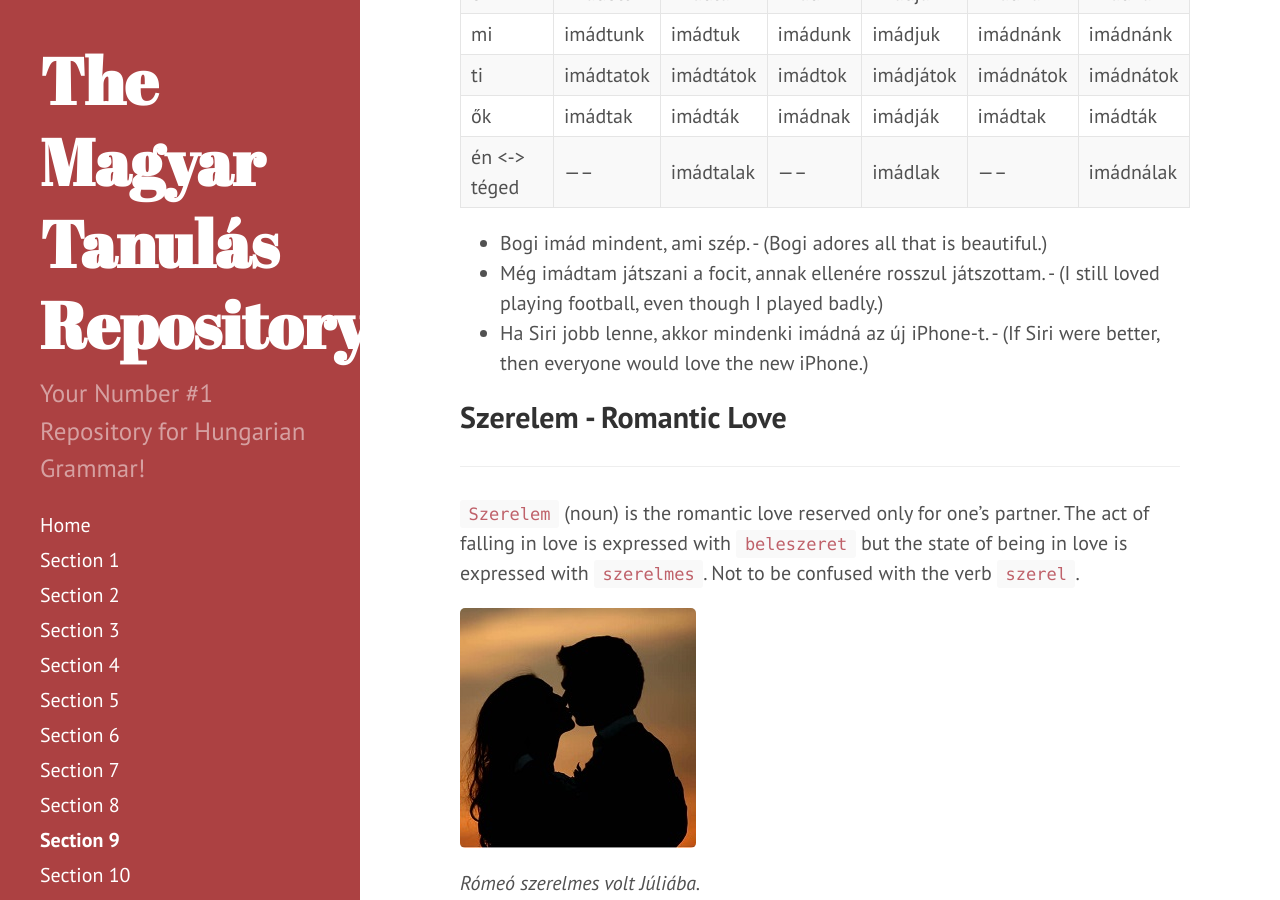
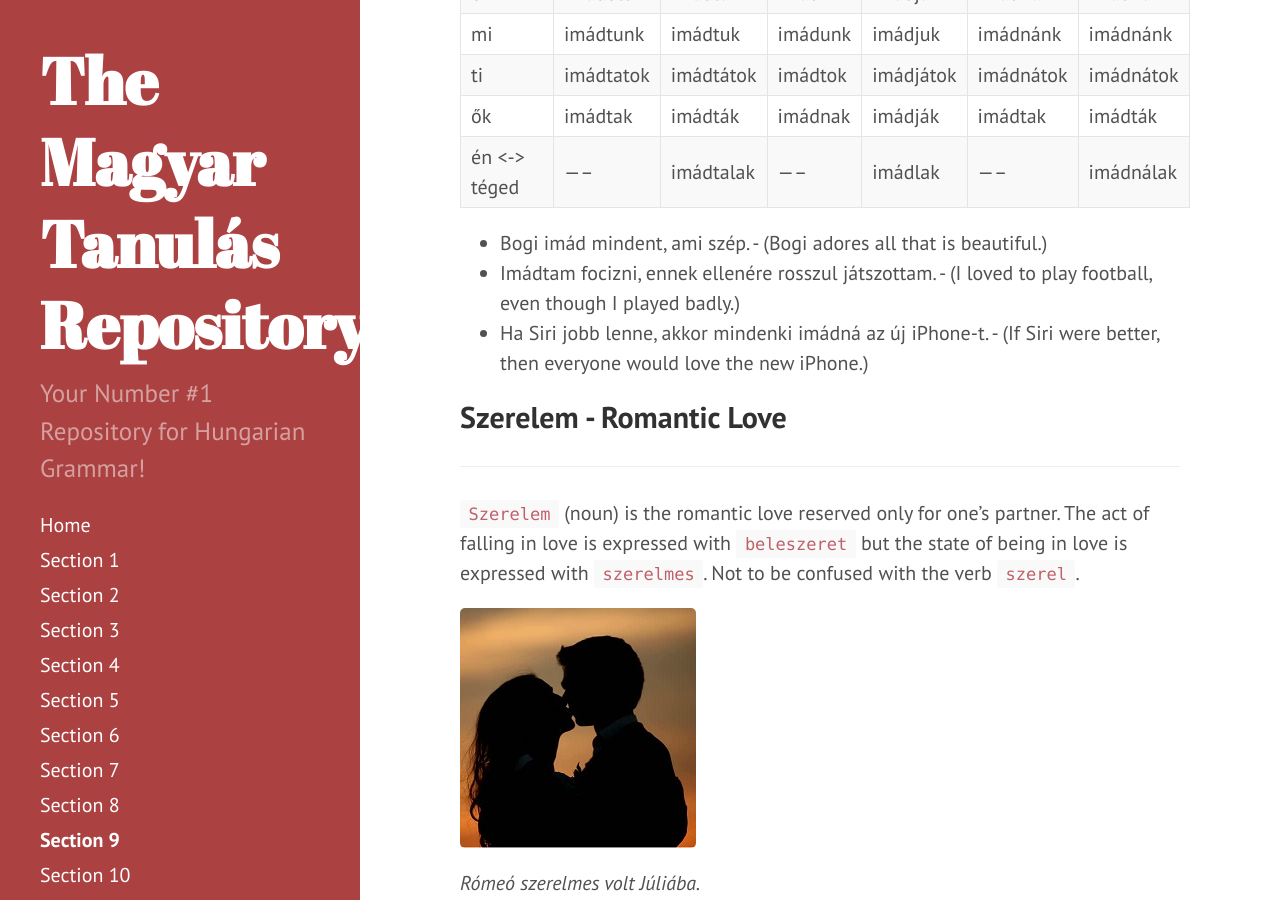
Before and after one commit to Magyartanulas/magyartanulas.github.io, a Jekyll site: the page built from Section9.md, in a window 1280 px wide and 900 px high, scrolled down 6000 px. Built offline with Jekyll 4.4.1, drawn with Linux system fonts in a browser that asks for light colours; Markdown is read by kramdown in place of the engine named in the settings.

Commit message:
Update Section9.md

```diff
--- a/Section9.md
+++ b/Section9.md
@@ -161,7 +161,7 @@ For people one can use `imád` to worship or express stronger love or cherishmen
 | én <-> téged | -----       | imádtalak | -----          | imádlak      | -----                 | imádnálak           |
 
 * Bogi imád mindent, ami szép. - (Bogi adores all that is beautiful.)
-* Még imádtam játszani a focit, annak ellenére rosszul játszottam. - (I still loved playing football, even though I played badly.)
+* Imádtam focizni, ennek ellenére rosszul játszottam. - (I loved to play football, even though I played badly.)
 * Ha Siri jobb lenne, akkor mindenki imádná az új iPhone-t. - (If Siri were better, then everyone would love the new iPhone.)
 
 
```
